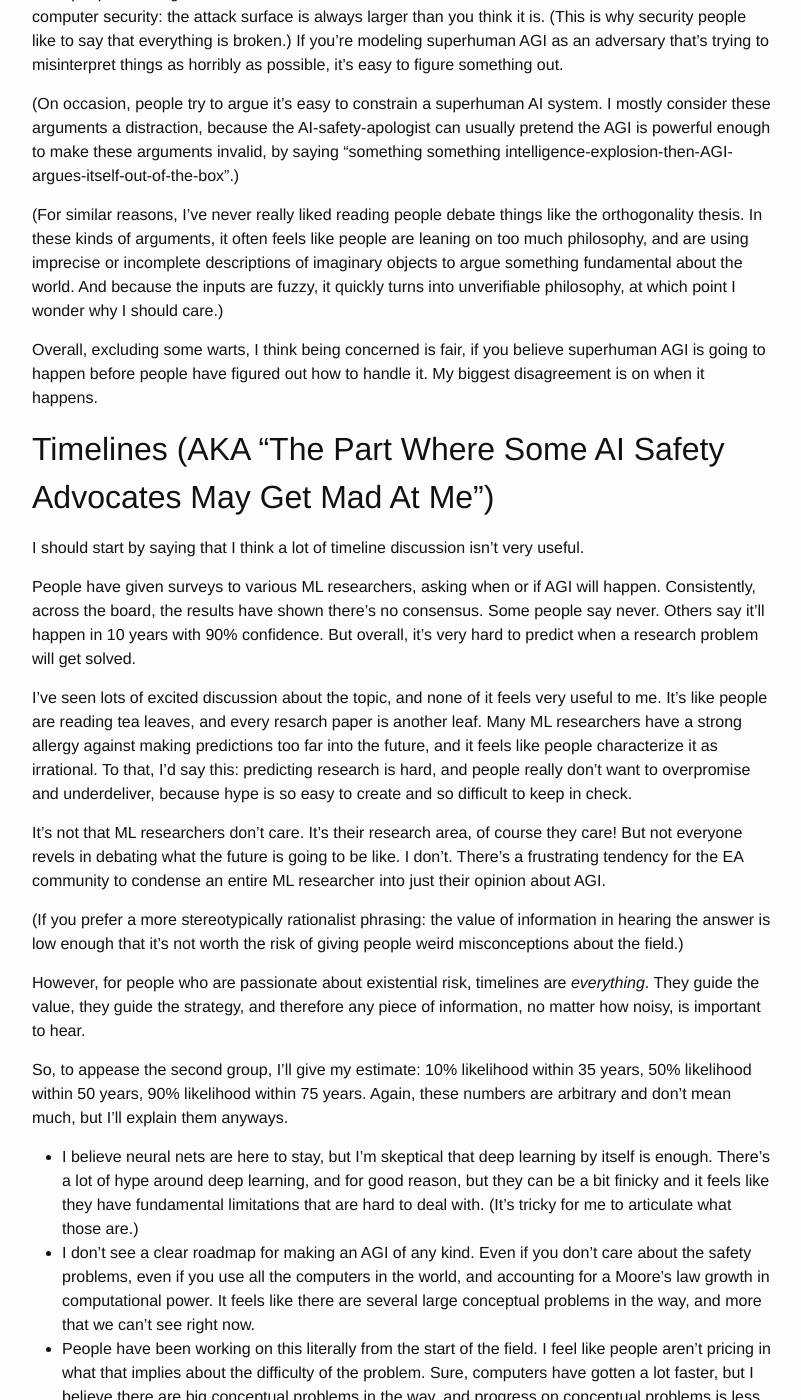
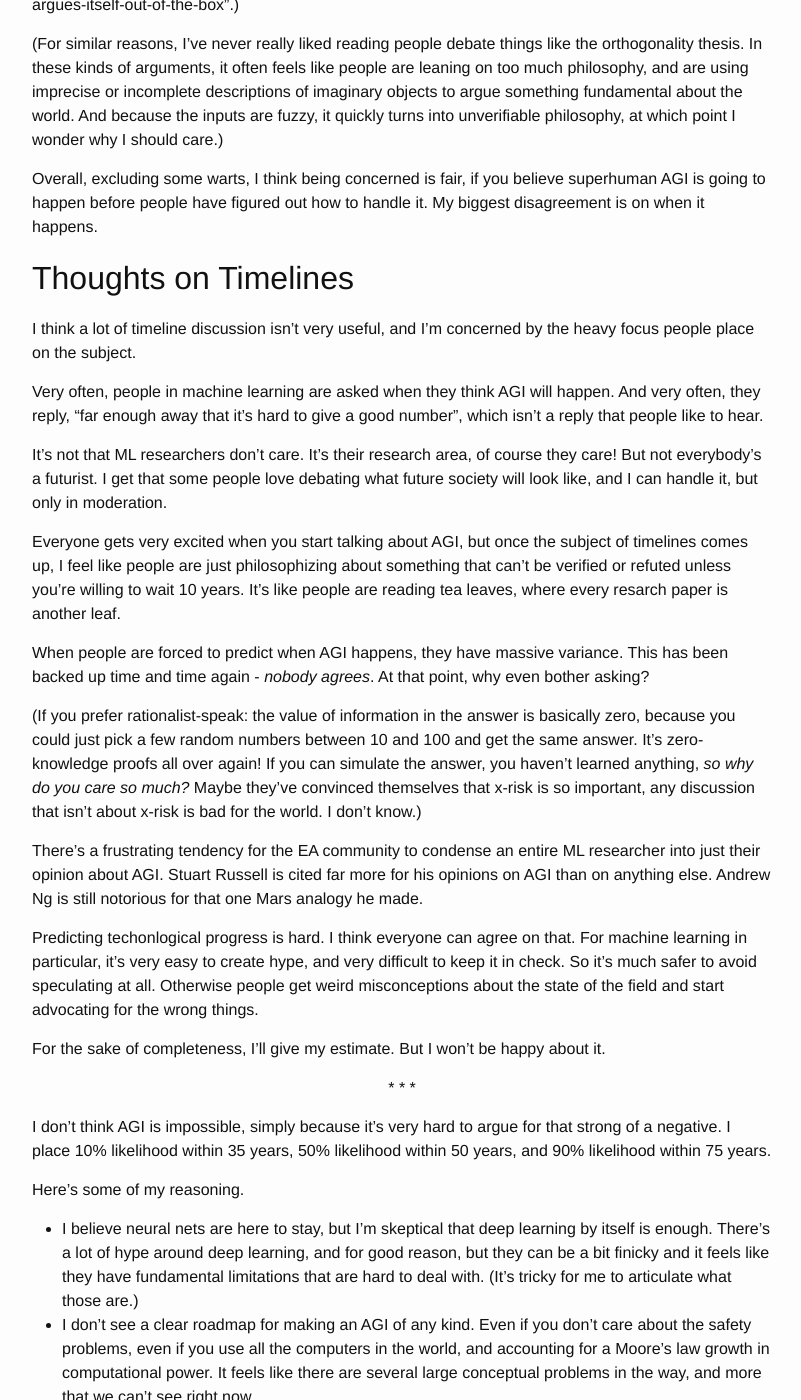
Before and after one commit to alexirpan/alexirpan.github.io, a Jekyll site: the page built from _posts/2017-05-02-ai-safety.markdown, in a window 1280 px wide and 1400 px high, scrolled down 3332 px. Shown: the whole window, without its empty margins (238-1039 px from the left). Built offline with Jekyll 4.4.1, drawn with Linux system fonts in a browser that asks for light colours; nearby versions of some CDN libraries; some of the changed text lies outside the part shown.

Commit message:
Saving work so far

```diff
--- a/_posts/2017-05-02-ai-safety.markdown
+++ b/_posts/2017-05-02-ai-safety.markdown
@@ -1,30 +1,24 @@
 ---
 layout: post
-title:  "Sometimes I Think About AI Safety and Rationalists and I Get Depressed For a Bit"
+title:  "On AI Safety and Rationalist Culture"
 date:   2017-05-02 01:14:00 -0700
 ---
 
-*Warning: good chance I'll regret writing this. Opinion as of August
+*Good chance I'll regret writing this. Opinion as of August
 2017. Personal opinion, does not reflect opinion of anyone I've worked with.
 I reserve the right to change my opinion later.*
 
 *This post has been very difficult to write.
-In the course of writing this, I've found notes from 8 months ago that I don't
-agree with, and a draft from 6 months ago that was so revolting I deleted it out
-of disgust. The general structure of this post has changed at least four times
-and I'm still not that satisfied with it. Perfection is the enemy of the good, but
-on this topic, I wanted to make sure I did it right, because of how much of my life
-ends up intersecting with the topic.*
+In the course of writing this, I've gone through several drafts, all of which
+were so revolting that I deleted them months later. Perfection is the enemy of
+the good, but on this topic I wanted to make sure I did it right.*
 
-*I say all this to let you know that although I'm doing my best to explain my position,
-it is almost certain that I haven't. I'm hoping that I got close enough.*
+*I say all this to let you know that although I have tried my best to explain
+myself, I have almost certainly failed. But I'm hoping I got close enough.*
 
 
 What Is AI Safety?
 ----------------------------------------------------------------------------------
-
-There are several treatises on the subject, but I think there's value in showing
-my frame on the problem.
 
 Roughly, AI safety centers around this question:
 
@@ -191,42 +185,59 @@
 it. My biggest disagreement is on when it happens.
 
 
-Timelines (AKA "The Part Where Some AI Safety Advocates May Get Mad At Me")
+Thoughts on Timelines
 ------------------------------------------------------------------------------
 
-I should start by saying that I think a lot of timeline discussion isn't
-very useful.
+I think a lot of timeline discussion isn't very useful, and I'm concerned by
+the heavy focus people place on the subject.
 
-People have given surveys to various ML researchers, asking when or if AGI will
-happen. Consistently, across the board, the results have shown there's no
-consensus. Some people say never. Others say it'll happen in 10 years with 90%
-confidence. But overall, it's very hard to predict when a research problem will
-get solved.
-
-I've seen lots of excited discussion about the topic, and none of it feels very
-useful to me. It's like people are reading tea leaves, and every resarch paper is
-another leaf. Many ML researchers have a strong allergy against making predictions
-too far into the future, and it feels like people characterize it as irrational.
-To that, I'd say this: predicting research is hard, and people really don't want to
-overpromise and underdeliver, because hype is so easy to create and so difficult
-to keep in check.
+Very often, people in machine learning are asked when they think AGI will
+happen. And very often, they reply, "far enough away that it's hard to give
+a good number", which isn't a reply that people like to hear.
 
 It's not that ML researchers don't care. It's their research area, of course
-they care! But not everyone revels in debating what the future is going to be like.
-I don't. There's a frustrating tendency for the EA community to condense an entire ML
-researcher into just their opinion about AGI.
+they care! But not everybody's a futurist. I get that some people love debating
+what future society will look like, and I can handle it, but only in moderation.
 
-(If you prefer a more stereotypically rationalist phrasing: the value of information in
-hearing the answer is low enough that it's not worth the risk of giving people
-weird misconceptions about the field.)
+Everyone gets very excited when you start talking about AGI, but once the
+subject of timelines comes up, I feel like people are just philosophizing about
+something that can't be verified or refuted unless you're willing to wait 10
+years. It's like people are reading tea leaves, where every resarch paper is
+another leaf.
 
-However, for people who are passionate about existential risk, timelines are
-*everything*. They guide the value, they guide the strategy, and therefore any piece
-of information, no matter how noisy, is important to hear.
+When people are forced to predict when AGI happens, they have massive variance.
+This has been backed up time and time again - *nobody agrees*. At that point,
+why even bother asking?
 
-So, to appease the second group, I'll give my estimate: 10% likelihood within 35 years,
-50% likelihood within 50 years, 90% likelihood within 75 years. Again, these numbers
-are arbitrary and don't mean much, but I'll explain them anyways.
+(If you prefer rationalist-speak: the value of information in the answer is
+basically zero, because you could just pick a few random numbers between 10
+and 100 and get the same answer. It's zero-knowledge proofs all over again! If you
+can simulate the answer, you haven't learned anything, *so why do you care
+so much?* Maybe they've convinced themselves that x-risk is so important, any
+discussion that isn't about x-risk is bad for the world. I don't know.)
+
+There's a frustrating tendency for the EA community to condense an entire ML
+researcher into just their opinion about AGI. Stuart Russell is cited far
+more for his opinions on AGI than on anything else. Andrew Ng is still
+notorious for that one Mars analogy he made.
+
+Predicting techonlogical progress is hard. I think everyone can agree on that.
+For machine learning in particular, it's very easy to create hype, and very
+difficult to keep it in check. So it's much safer to avoid speculating at all.
+Otherwise people get weird misconceptions about the state of the field and
+start advocating for the wrong things.
+
+For the sake of completeness, I'll give my estimate. But I won't be happy
+about it.
+
+\* \* \*
+{: .centered }
+
+I don't think AGI is impossible, simply because it's very hard to argue for that
+strong of a negative. I place 10% likelihood within 35 years, 50% likelihood
+within 50 years, and 90% likelihood within 75 years.
+
+Here's some of my reasoning.
 
 * I believe neural nets are here to stay, but I'm skeptical that
 deep learning by itself is enough. There's a lot of hype around deep learning,
@@ -251,13 +262,65 @@
 do not. Because you hear about accomplishments a lot more than failures,
 it's easy to extrapolate a faster trend than a slower one, and this makes me
 inclined to downweight my guesses.
+* People who are concerned about machine learning seem most concerned by
+reinforcement learning. RL has a lot of potential, but it's hard to overstate
+how broken reinforcemenet learning is. Sueprvised learning works. Reinforcement
+learning doesn't work. This is a subject for another post, but in short, RL
+is ridiculously unstable, only works in very well-defined environements with
+friendly reward functions, and even then it'll fail 30% of the time for no
+reason. That DeepMind manages to get results anyways is partly because they
+have great researchers, but also because they can get away with running 50 trials
+and only graphing the top 5. (Which is what they did in the A3C paper, and
+every other paper that uses A3C.)
+(Note to self: Track down the Karpathy HN comment complaining about this.)
 
-By that point, I expect enough safety research to be done.
-To me, it often feels like EA-minded people frame the argument as
-"researchers don't think AI safety is important and we do". The more common
-belief I've heard is "I don't think it's worth spending a lot of resources
-on safety right now, but I don't mind that people are working on it." Which
-is around where I'm at. Right now, the money is in better translation,
+Past this, it starts entering the fuzzy imprecise thoughts that I can't put
+into words without lots of introspection.
+
+In addition, I think the things I consider related to AI safety are larger
+than what people normally talk about. To me, all of the following are safety-like
+problems.
+
+* Fairness: how do we ensure machine learning isn't discriminatory? People have
+talked about using machine learning to profile criminals, which is incredibly
+controversial in its own right - what if it makes racial profiling worse?
+* Privacy: people have had some success with extracting training data out of
+machine learning models. This isn't a big concern right now, but if you, say,
+train a model on patient data for healthcare, solving the differential
+privacy problems become a lot more important.
+* Adversarial inputs: it's been shown that we can imperceptible noise to inputs
+to fool models into mislabeling them with high confidence. These adversarial attacks
+are both robust and generalizable - some results suggest they can transfer
+between models, that a single noise perturbation can make all images misclassified,
+that the noise perturbation works even if you print the image onto paper and take
+a picture of the paper, and that you can do so even if
+you only get black-box queries to the model (like you would through a computer
+vision API). How do we stop adversaries from fooling trained models?
+* Human-computer interaction: over time, computer agents will play a larger
+role in society. How do humans model and interpret robot behavior? In turn, how
+do we make sure robots model human behavior accurately? This is relevant to
+self-driving cars, because there are a lot of implicit human conventions behind
+signalling when you do and don't have right of way.
+* Interpretability: decision trees are well-known for being interpretable.
+Neural nets are well-known for being hard to interpret. This is a blocker
+for areas like medicine, where doctors place a lot of value on understanding
+what a model is doing. A doctor may choose a weak, interpretable model over
+a strong, less interpretable one, which is an entirely reasonable choice, but
+it limits ML's ability to save lives.
+
+I consider these safety-like because it's intuitively clear what you want the
+model to do, but it's not solvable by throwing a bigger neural net with more
+data. These problems are considerably more relevant in the short term, and I
+expect them to give useful lessons and ideas for more powerful machine learning
+systems.
+
+Some people who are very passionate about AI safety are working on it right now.
+That's fine - they're passionate enough that they wouldnt be happy if they were working on
+anything else. And it's probably good that a few people are looking at it,
+just because of the high variance.
+
+even make sense to allocate more resources to it.
+Right now, the money is in better translation,
 better computer vision, and better recommendations. We're still very much at
 the start of integrating machine learning into society. Over time I expect
 safety problems to be more important for producing good products, which
@@ -453,36 +516,6 @@
 seems broader than most people's.
 To me, all of the following are relevant.
 
-* Fairness: how do we ensure machine learning isn't discriminatory? People have
-talked about using machine learning to profile criminals, which is incredibly
-controversial in its own right - what if it makes racial profiling worse?
-* Privacy: people have had some success with extracting training data out of
-machine learning models. This isn't a big concern right now, but if you, say,
-train a model on patient data for healthcare, solving the differential
-privacy problems become a lot more important.
-* Adversarial inputs: it's been shown that we can imperceptible noise to inputs
-to fool models into mislabeling them with high confidence. These adversarial attacks
-are both robust and generalizable - some results suggest they can transfer
-between models, that a single noise perturbation can make all images misclassified,
-that the noise perturbation works even if you print the image onto paper and take
-a picture of the paper, and that you can do so even if
-you only get black-box queries to the model (like you would through a computer
-vision API). How do we stop adversaries from fooling trained models?
-* Human-computer interaction: over time, computer agents will play a larger
-role in society. How do humans model and interpret robot behavior? In turn, how
-do we make sure robots model human behavior accurately? This is relevant to
-self-driving cars, because there are a lot of implicit human conventions behind
-signalling when you do and don't have right of way.
-* Interpretability: decision trees are well-known for being interpretable.
-Neural nets are well-known for being hard to interpret. This is a blocker
-for areas like medicine, where doctors place a lot of value on understanding
-what a model is doing. A doctor may choose a weak, interpretable model over
-a strong, less interpretable one, which is an entirely reasonable choice, but
-it limits ML's ability to save lives.
-
-These are all important, approachable questions, that are considerably more
-well-defined than the agent foundations work I've seen when I skimmed MIRI's
-work.
 
 I went to a presentation Nate Soares gave once. The argument went roughly
 like this.
```
